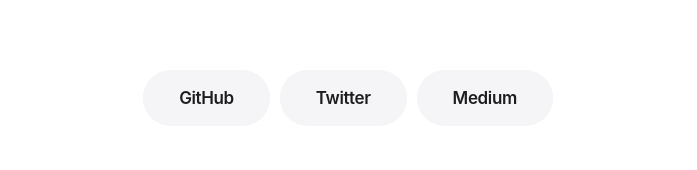
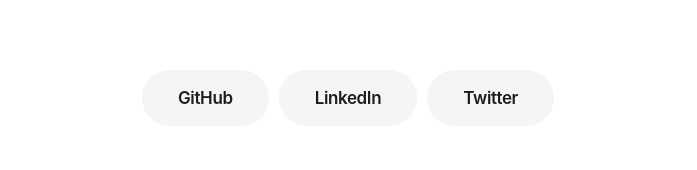
Before and after one commit to jathurchan/jathurchan.com, a Next.js app: page / in a window 1280 px wide. Shown: the part 367-537 px from the top of the page, without its empty margins (292-989 px from the left). Built offline with nearby package versions, Linux system fonts and the light colour scheme.

Commit message:
Replaced Medium by LinkedIn

```diff
--- a/pages/index.tsx
+++ b/pages/index.tsx
@@ -26,8 +26,9 @@
         <div className={styles.socialNav}>
           <ul>
             <li><a href="http://github.com/jathurchan" className={styles.github}>GitHub</a></li>
+            <li><a href="https://www.linkedin.com/in/jathurchan/" className={styles.medium}>LinkedIn</a></li>
             <li><a href="http://twitter.com/jathurchan" className={styles.twitter}>Twitter</a></li>
-            <li><a href="http://jathurchan.medium.com" className={styles.medium}>Medium</a></li>
+
           </ul>
         </div>
 
```
